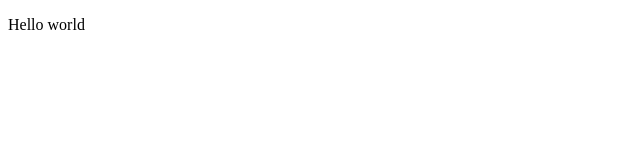
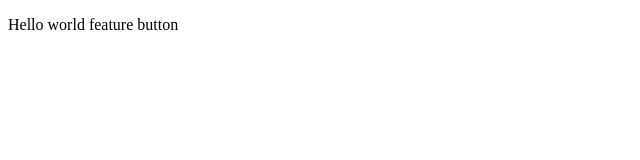
Before and after one commit to nishaagrawal16/localRepos, a plain HTML site: page index.html in a window 1280 px wide. Shown: the whole page, without its empty margins (0-640 px from the left). Drawn offline with Linux system fonts and the light colour scheme.

```diff
--- a/index.html
+++ b/index.html
@@ -2,4 +2,4 @@
 <meta charset="utf-8">
 <!-- DO NOT SUBMIT: Fix Page Title. Missing tags? http://go/optional-html -->
 <title>Page Title</title>
-<p>Hello world</p>
+<p>Hello world feature button</p>
```
